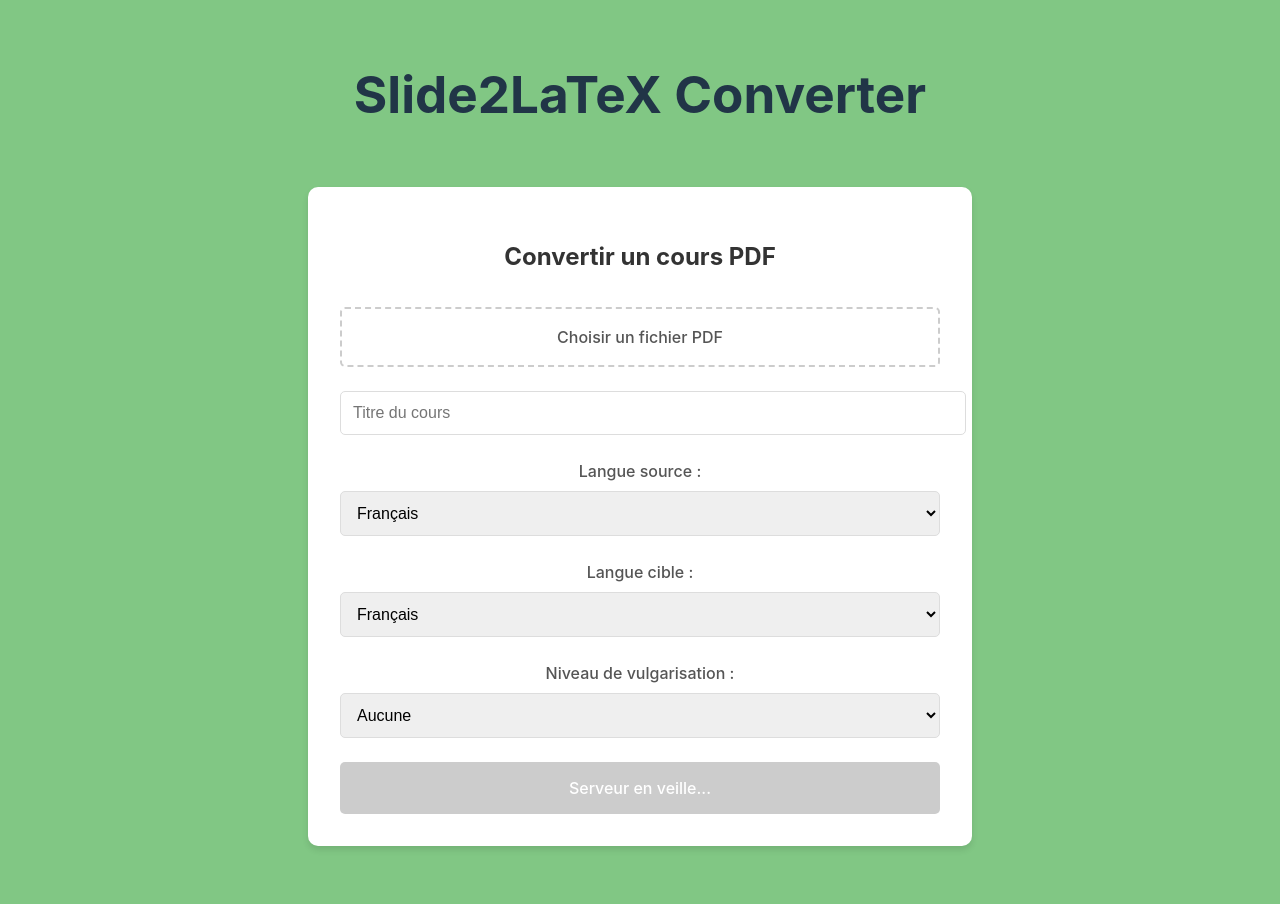
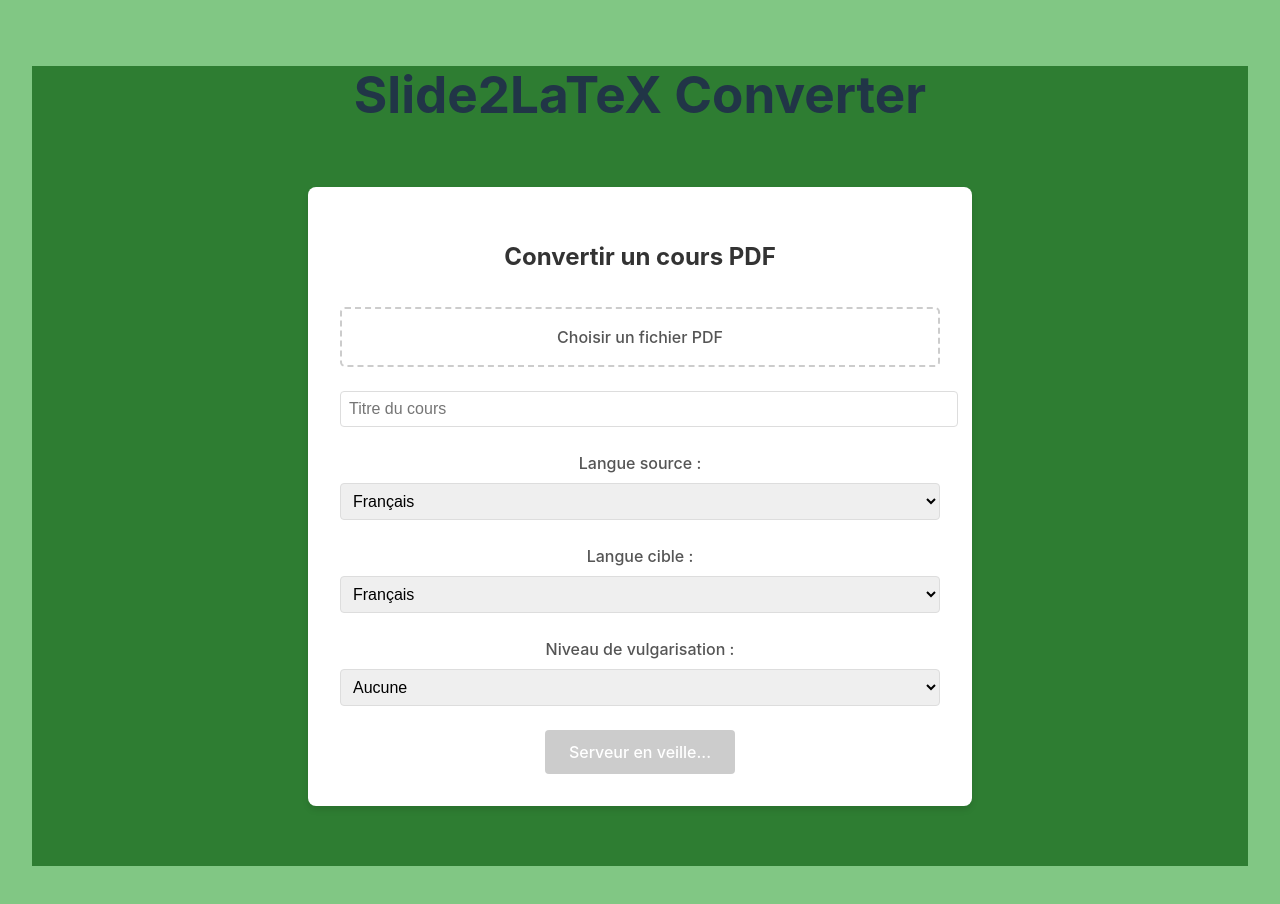
Before and after one commit to mathias1207/slide2latex-ui, a React (Vite) app: page / in a window 1280 px wide. Shown: the top 904 px of the page. Built offline with nearby package versions, Linux system fonts and the light colour scheme; no server answers.

Commit message:
style: apply green background directly in components

```diff
--- a/src/App.jsx
+++ b/src/App.jsx
@@ -5,10 +5,13 @@ import UploadForm from './components/UploadForm';
 function App() {
   useEffect(() => {
     console.log('App component mounted');
+    // Forcer le style vert
+    document.body.style.backgroundColor = '#2e7d32';
+    document.documentElement.style.backgroundColor = '#2e7d32';
   }, []);
 
   return (
-    <div className="App">
+    <div className="App" style={{ backgroundColor: '#2e7d32', minHeight: '100vh' }}>
       <h1>Slide2LaTeX Converter</h1>
       <UploadForm />
     </div>
--- a/src/components/UploadForm.css
+++ b/src/components/UploadForm.css
@@ -1,15 +1,17 @@
 .form-container {
   display: flex;
   justify-content: center;
+  align-items: center;
   padding: 2rem;
+  background-color: #2e7d32;
 }
 
 .upload-form {
   max-width: 600px;
   width: 100%;
-  background: white;
+  background-color: white;
   padding: 2rem;
-  border-radius: 10px;
+  border-radius: 8px;
   box-shadow: 0 4px 6px rgba(0, 0, 0, 0.1);
 }
 
@@ -27,6 +29,12 @@
   margin-bottom: 1.5rem;
   border: 1px solid #fecaca;
   font-size: 0.9rem;
+}
+
+.error-suggestion {
+  margin-top: 0.5rem;
+  font-size: 0.8rem;
+  color: #666;
 }
 
 .form-group {
@@ -68,70 +76,54 @@
 .text-input,
 .select-input {
   width: 100%;
-  padding: 0.75rem;
+  padding: 0.5rem;
   border: 1px solid #ddd;
-  border-radius: 5px;
+  border-radius: 4px;
   font-size: 1rem;
-  transition: border-color 0.3s ease;
-}
-
-.text-input:focus,
-.select-input:focus {
-  outline: none;
-  border-color: #4a90e2;
-  box-shadow: 0 0 0 2px rgba(74, 144, 226, 0.2);
 }
 
 .submit-button {
-  width: 100%;
-  padding: 1rem;
-  background-color: #4a90e2;
+  background-color: #4CAF50;
   color: white;
+  padding: 0.75rem 1.5rem;
   border: none;
-  border-radius: 5px;
+  border-radius: 4px;
+  cursor: pointer;
   font-size: 1rem;
-  font-weight: 500;
-  cursor: pointer;
-  transition: background-color 0.3s ease;
+  transition: background-color 0.3s;
 }
 
 .submit-button:hover {
-  background-color: #357abd;
+  background-color: #45a049;
 }
 
 .submit-button:disabled {
-  background-color: #ccc;
+  background-color: #cccccc;
   cursor: not-allowed;
 }
 
 .progress-container {
   margin-top: 1.5rem;
-  padding: 1rem;
-  background-color: #f8f9fa;
-  border-radius: 5px;
 }
 
 .progress-bar {
   width: 100%;
-  height: 8px;
-  background-color: #e9ecef;
-  border-radius: 4px;
+  height: 20px;
+  background-color: #f0f0f0;
+  border-radius: 10px;
   overflow: hidden;
-  margin-bottom: 0.5rem;
 }
 
 .progress-fill {
   height: 100%;
-  background-color: #4a90e2;
-  border-radius: 4px;
+  background-color: #4CAF50;
   transition: width 0.3s ease;
 }
 
-.progress-status {
-  text-align: center;
+.status-message {
+  margin-top: 0.5rem;
+  font-size: 0.9rem;
   color: #666;
-  font-size: 0.9rem;
-  margin: 0;
 }
 
 .response-container {
@@ -158,9 +150,10 @@
 }
 
 .download-section {
-  margin-top: 1.5rem;
-  padding-top: 1.5rem;
-  border-top: 1px solid #ddd;
+  margin-top: 2rem;
+  padding: 1rem;
+  background-color: #f8f9fa;
+  border-radius: 5px;
 }
 
 .download-section .form-group {
@@ -168,29 +161,18 @@
 }
 
 .download-button {
-  width: 100%;
-  padding: 0.75rem;
-  background-color: #28a745;
+  display: inline-block;
+  margin-top: 1rem;
+  text-decoration: none;
   color: white;
-  border: none;
-  border-radius: 5px;
-  font-size: 1rem;
-  font-weight: 500;
-  cursor: pointer;
-  transition: background-color 0.3s ease;
-  display: flex;
-  align-items: center;
-  justify-content: center;
-  gap: 0.5rem;
+  background-color: #4CAF50;
+  padding: 0.75rem 1.5rem;
+  border-radius: 4px;
+  transition: background-color 0.3s;
 }
 
 .download-button:hover {
-  background-color: #218838;
-}
-
-.download-button::before {
-  content: "↓";
-  font-size: 1.2rem;
+  background-color: #45a049;
 }
 
 .file-info {
```
